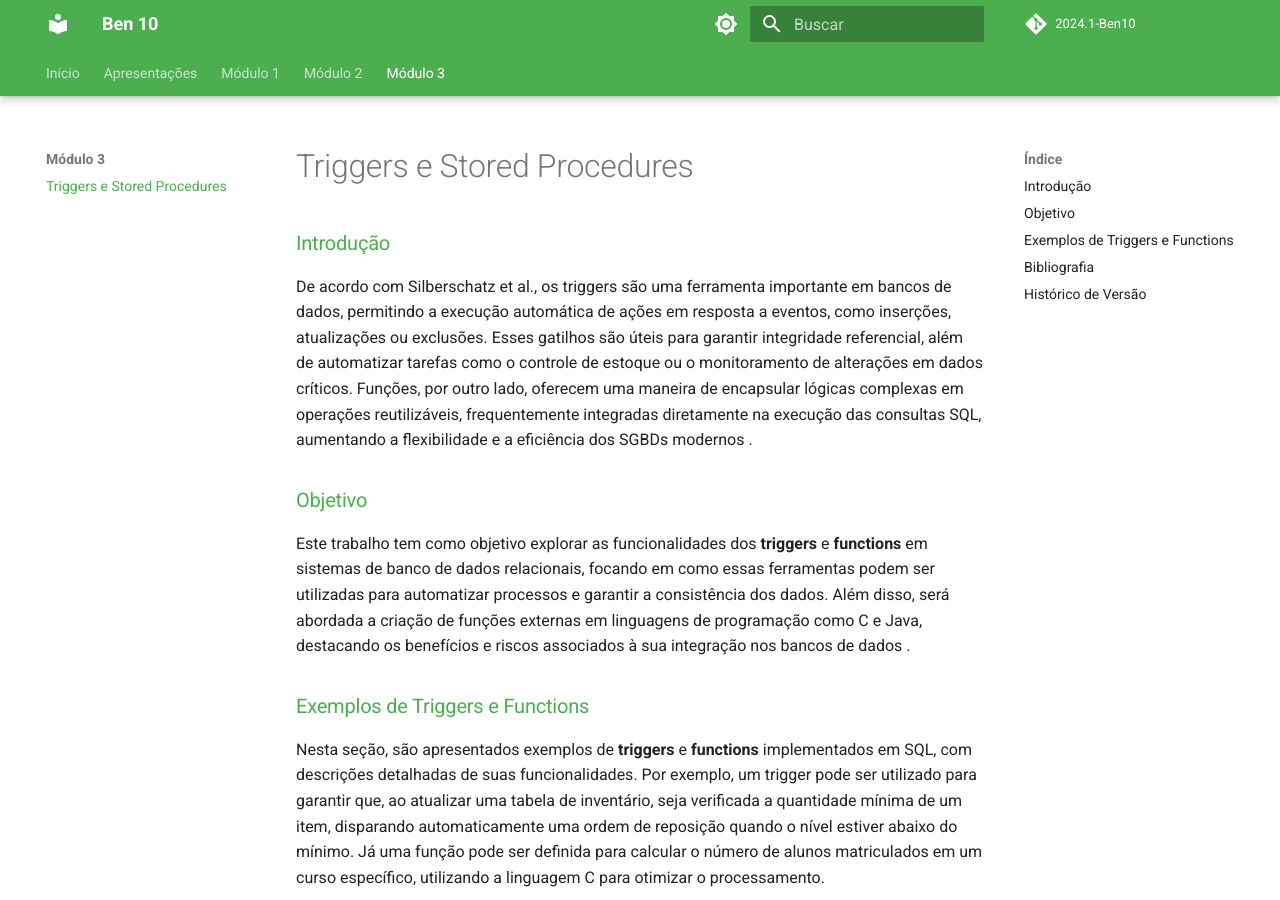
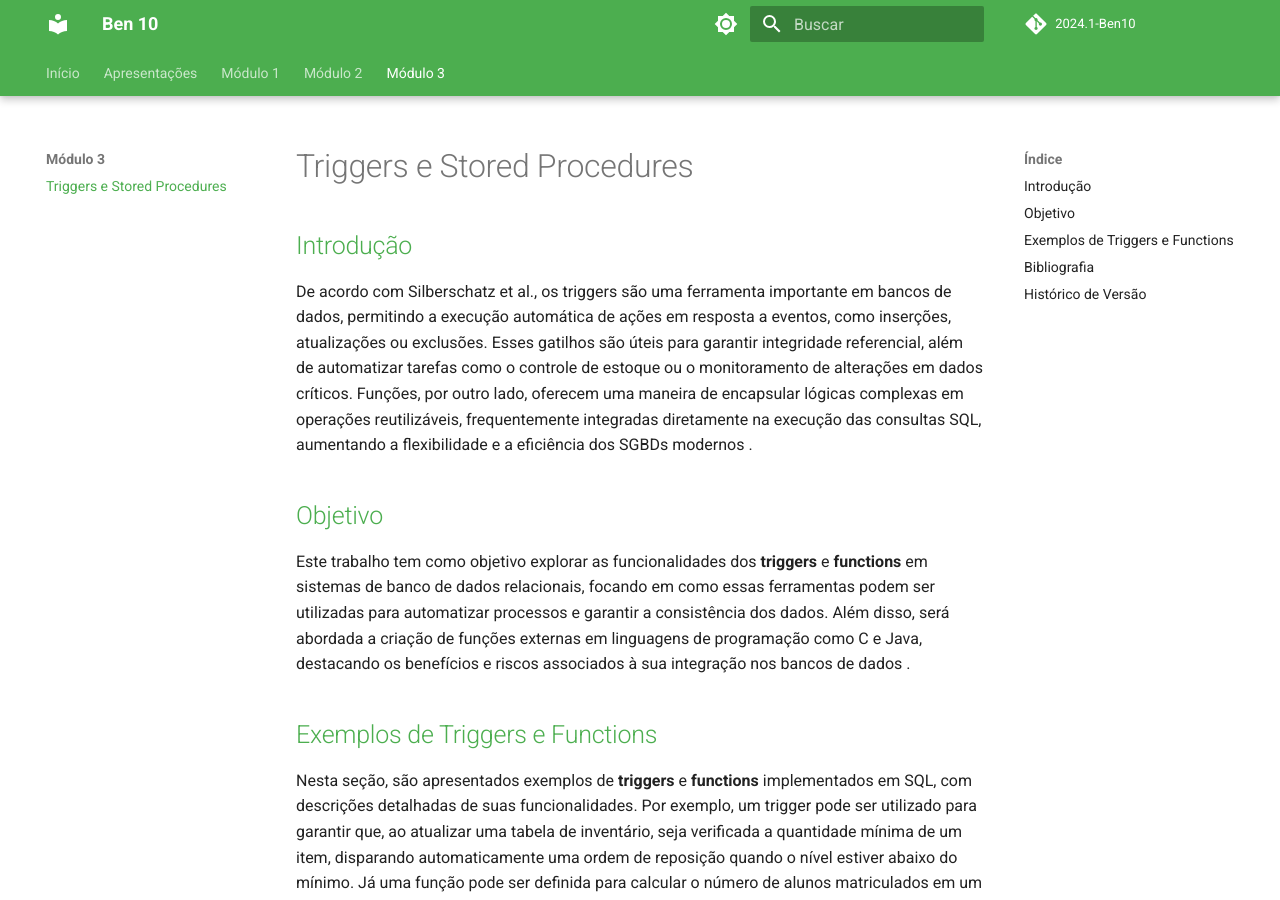
Before and after one commit to SBD1/2024.1-Ben10, an MkDocs documentation site: the page built from docs/modulo3/triggers.md, in a window 1280 px wide and 900 px high. Built offline with MkDocs 1.6.1 and Material for MkDocs 9.7.7, drawn with Linux system fonts in a browser that asks for light colours; comment, search, counter and statistics services are not loaded; the version menu is left out.

```diff
--- a/docs/modulo3/triggers.md
+++ b/docs/modulo3/triggers.md
@@ -1,10 +1,10 @@
-### <a>Introdução</a>
+## <a>Introdução</a>
 De acordo com Silberschatz et al., os triggers são uma ferramenta importante em bancos de dados, permitindo a execução automática de ações em resposta a eventos, como inserções, atualizações ou exclusões. Esses gatilhos são úteis para garantir integridade referencial, além de automatizar tarefas como o controle de estoque ou o monitoramento de alterações em dados críticos. Funções, por outro lado, oferecem uma maneira de encapsular lógicas complexas em operações reutilizáveis, frequentemente integradas diretamente na execução das consultas SQL, aumentando a flexibilidade e a eficiência dos SGBDs modernos  .
 
-### <a>Objetivo</a>
+## <a>Objetivo</a>
 Este trabalho tem como objetivo explorar as funcionalidades dos **triggers** e **functions** em sistemas de banco de dados relacionais, focando em como essas ferramentas podem ser utilizadas para automatizar processos e garantir a consistência dos dados. Além disso, será abordada a criação de funções externas em linguagens de programação como C e Java, destacando os benefícios e riscos associados à sua integração nos bancos de dados  .
 
-### <a>Exemplos de Triggers e Functions</a>
+## <a>Exemplos de Triggers e Functions</a>
 Nesta seção, são apresentados exemplos de **triggers** e **functions** implementados em SQL, com descrições detalhadas de suas funcionalidades. Por exemplo, um trigger pode ser utilizado para garantir que, ao atualizar uma tabela de inventário, seja verificada a quantidade mínima de um item, disparando automaticamente uma ordem de reposição quando o nível estiver abaixo do mínimo. Já uma função pode ser definida para calcular o número de alunos matriculados em um curso específico, utilizando a linguagem C para otimizar o processamento.
 
 ??? "Trigger: verificar_exclusividade_missao"
```
